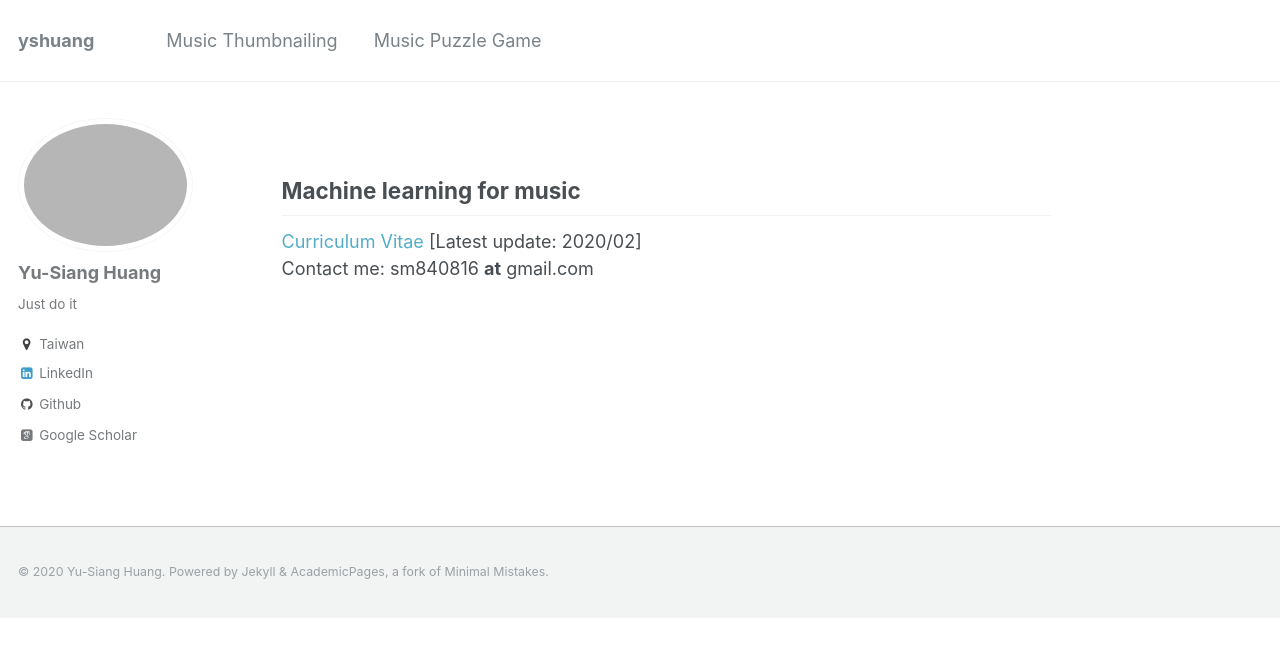
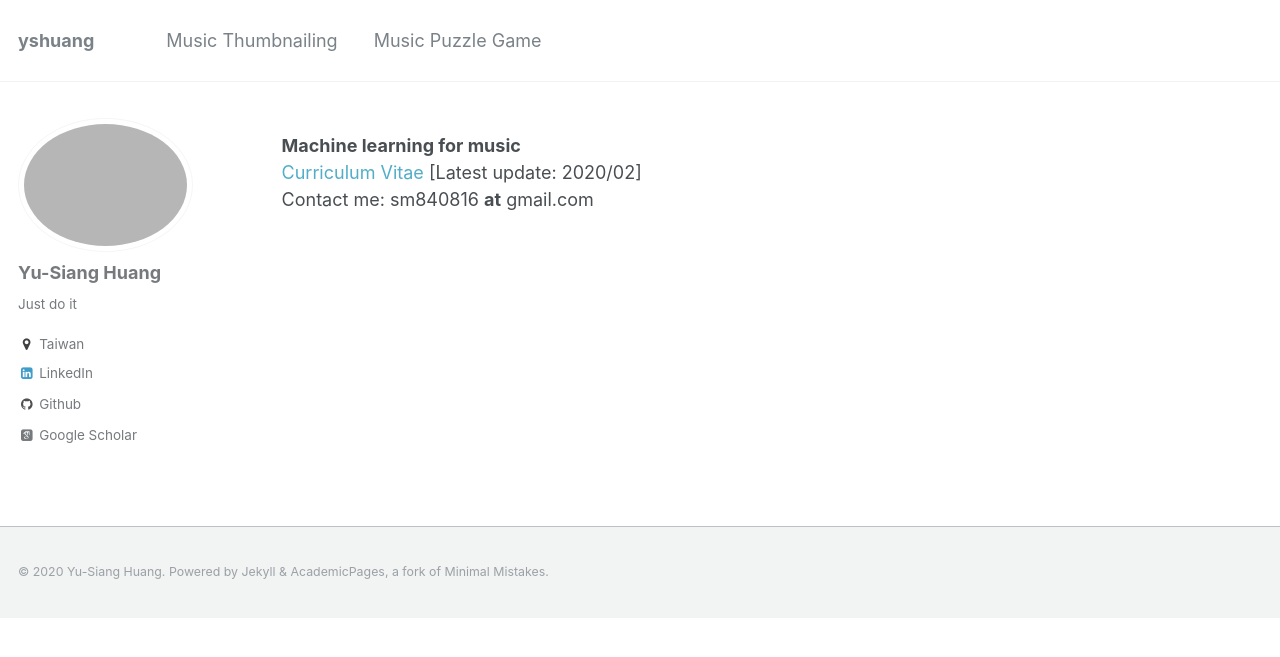
Before and after one commit to remyhuang/remyhuang.github.io, a Jekyll site: the page built from _pages/about.md, in a window 1280 px wide. Shown: the top 657 px of the page. Built offline with Jekyll 4.4.1, drawn with Linux system fonts in a browser that asks for light colours; some web fonts are replaced.

```diff
--- a/_pages/about.md
+++ b/_pages/about.md
@@ -8,6 +8,6 @@ redirect_from:
   - /about.html
 
 ---
-## Machine learning for music
+__Machine learning for music__ <br />
 [Curriculum Vitae](https://remyhuang.github.io/files/huang_cv.pdf) \[Latest update: 2020/02\] <br />
 Contact me: sm840816 __at__ gmail.com
```
